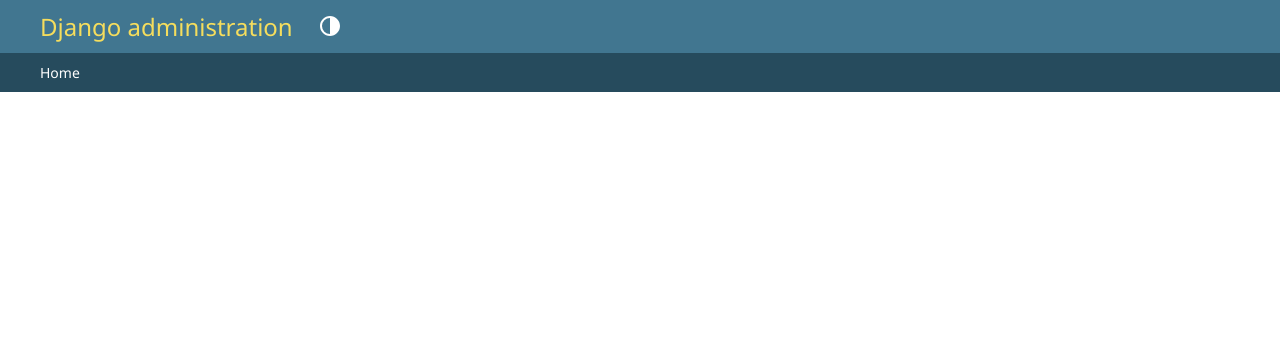
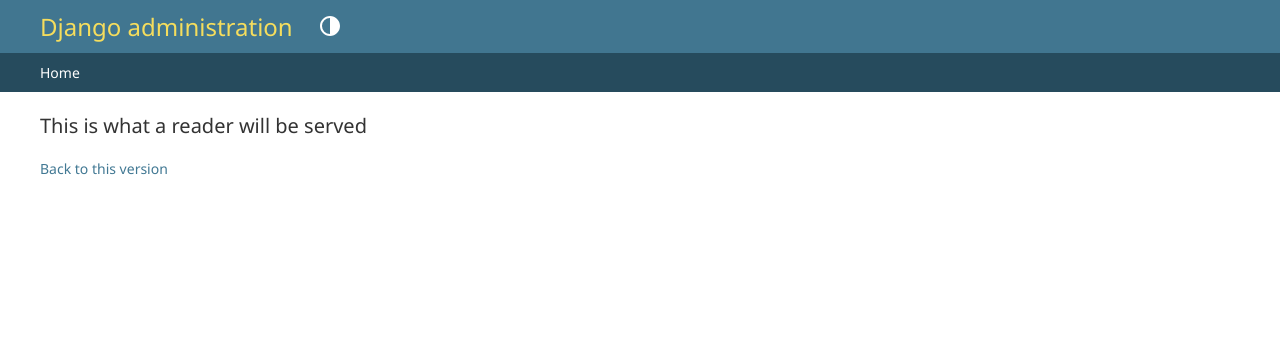
Before and after one commit to django-mvp/django-mvp-compliance, a Django app: template mvp_compliance/templates/admin/mvp_compliance/version/preview.html in a window 1280 px wide. Shown: the top 352 px of the page. Run offline with Django 5.2, Linux system fonts and the light colour scheme; the template is opened without the code that fills it, so the values that code supplies are empty.

Commit message:
T032: the preview page says what it is and links back to the version
Adds the heading stating this is what a reader will be served (US-3
scenario 5) and a link back to the version's change page. Every string
wrapped for translation.

```diff
--- a/mvp_compliance/templates/admin/mvp_compliance/version/preview.html
+++ b/mvp_compliance/templates/admin/mvp_compliance/version/preview.html
@@ -1,6 +1,15 @@
 {% extends "admin/base_site.html" %}
 {% load i18n %}
 
+{% block content_title %}
+<h1>{% translate "This is what a reader will be served" %}</h1>
+{% endblock %}
+
 {% block content %}
+<p>
+  <a href="{% url 'admin:mvp_compliance_version_change' original.pk %}">
+    {% translate "Back to this version" %}
+  </a>
+</p>
 <div id="mvp-compliance-preview-content">{{ html|safe }}</div>
 {% endblock %}
```
Also changed, not shown: tests/test_admin.py (+27 -0 lines).
